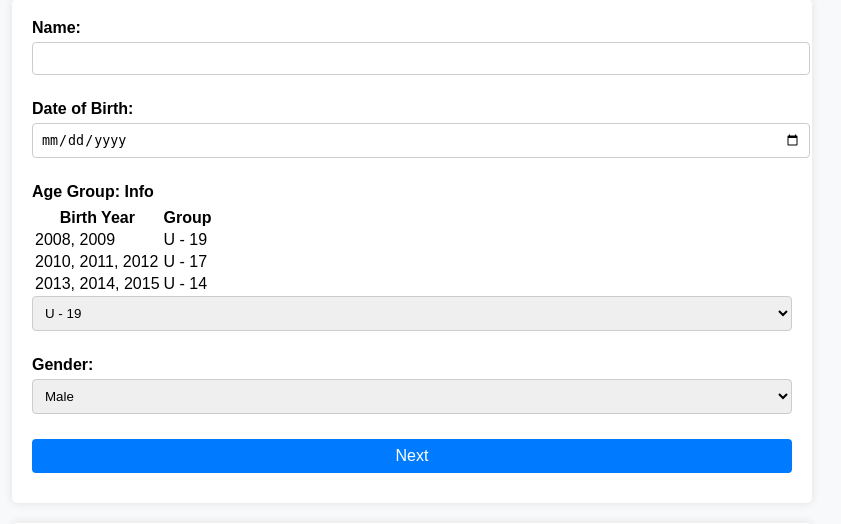
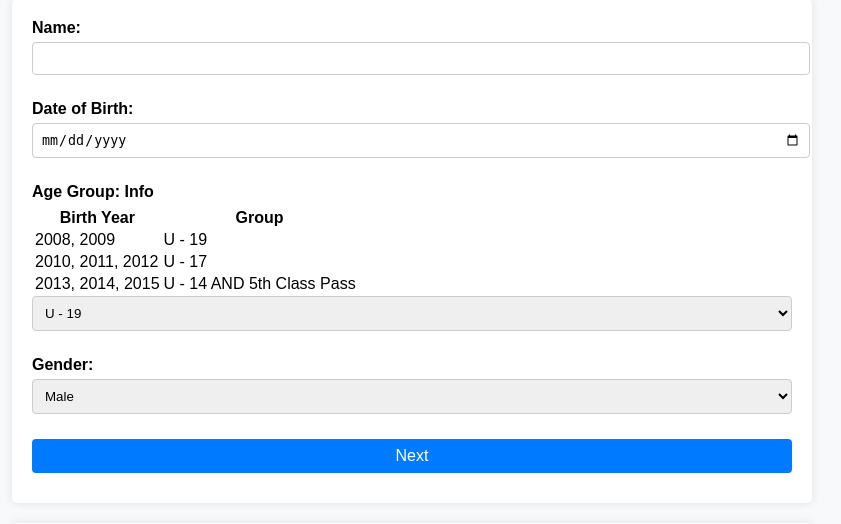
Before and after one commit to KingShark1/idsa-webapp, a FastAPI app: page / in a window 1280 px wide. Shown: the part 187-711 px from the top of the page, without its empty margins (228-1069 px from the left). Run offline with FastAPI, Linux system fonts and the light colour scheme; data that the repository does not hold is empty.

Commit message:
update home

```diff
--- a/templates/home.html
+++ b/templates/home.html
@@ -59,7 +59,7 @@
 
                             <tr>
                                 <td>2013, 2014, 2015</td>
-                                <td>U - 14</td>
+                                <td>U - 14 AND 5th Class Pass</td>
                             </tr>
                             <!--<tr>
                                 <td>2008, 2009</td>
```
